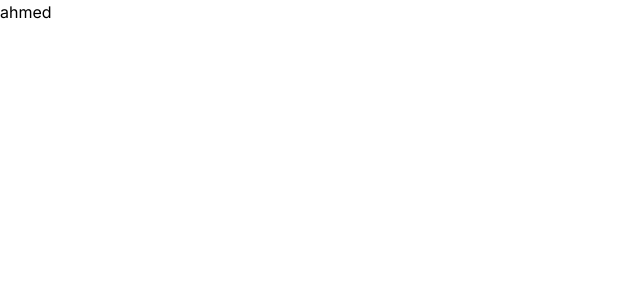
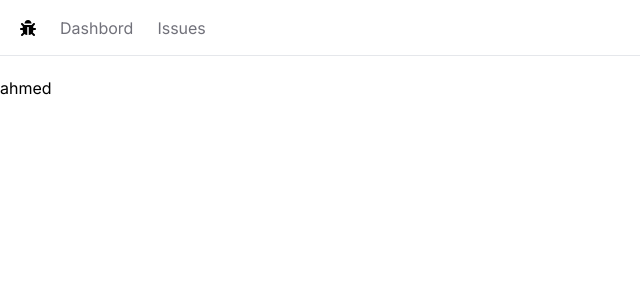
Before and after one commit to AhmeD3633/issue-traker, a Next.js app: page / in a window 1280 px wide. Shown: the top 300 px of the page, without its empty margins (0-640 px from the left). Built offline with nearby package versions, Linux system fonts and the light colour scheme.

Commit message:
build the navbar

```diff
--- /dev/null
+++ b/app/NavBar.tsx
@@ -0,0 +1,32 @@
+import Link from "next/link";
+import React from "react";
+import { FaBug } from "react-icons/fa";
+
+const NavBar = () => {
+  const links = [
+    { label: "Dashbord", href: "/" },
+    { label: "Issues", href: "/issues" },
+  ];
+
+  return (
+    <nav className="text-black flex space-x-6 mb-5 px-5 h-14 items-center border-b">
+      <Link href={"/"}>
+        <FaBug />
+      </Link>
+
+      <ul className="flex space-x-6">
+        {links.map((link) => (
+          <Link
+            key={link.href}
+            href={link.href}
+            className="text-zinc-500 hover:text-zinc-800 transition-colors"
+          >
+            {link.label}
+          </Link>
+        ))}
+      </ul>
+    </nav>
+  );
+};
+
+export default NavBar;
--- a/app/layout.tsx
+++ b/app/layout.tsx
@@ -1,6 +1,7 @@
 import type { Metadata } from "next";
 import { Inter } from "next/font/google";
 import "./globals.css";
+import NavBar from "./NavBar";
 
 const inter = Inter({ subsets: ["latin"] });
 
@@ -16,7 +17,10 @@
 }>) {
   return (
     <html lang="en">
-      <body className={inter.className}>{children}</body>
+      <body className={inter.className}>
+        <NavBar/>
+        <main>{children}</main>
+        </body>
     </html>
   );
 }
```
Also changed, not shown: package.json (+5 -4 lines), 1 other file (tests, documents, lock files or other folders).
